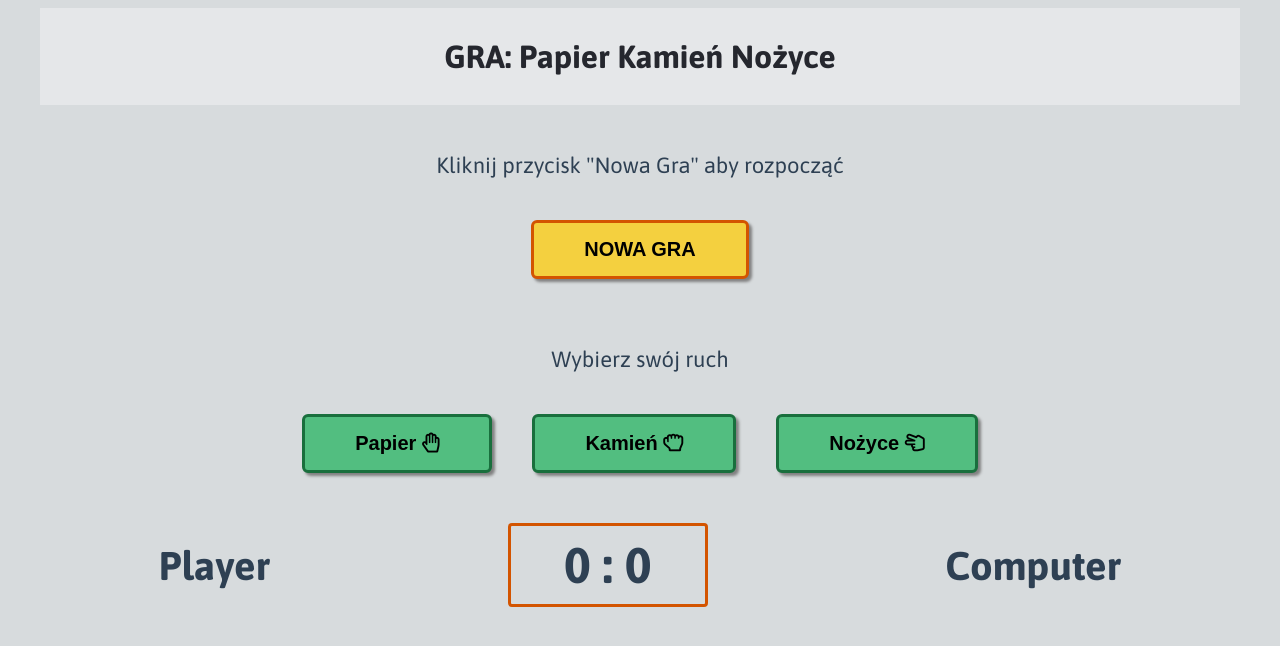
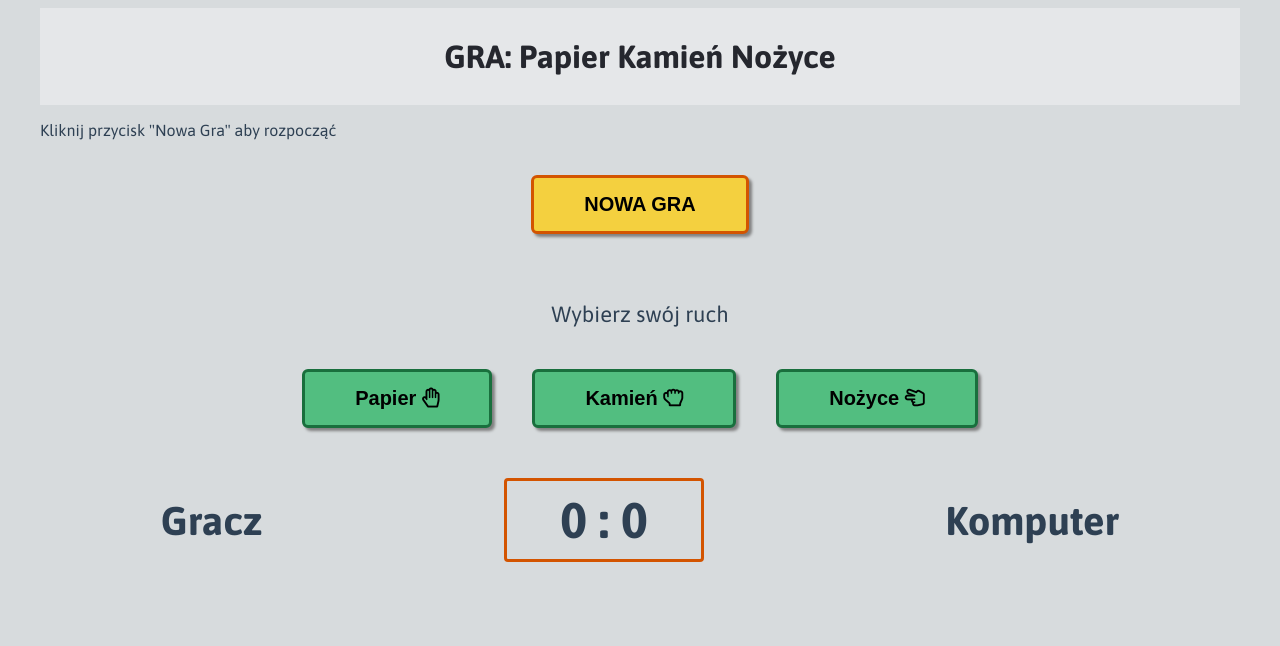
Before and after one commit to krollukasz/8.4_Game, a website: page index.html in a window 1280 px wide. Drawn offline with Linux system fonts and the light colour scheme.

Commit message:
Add new class for elements

```diff
--- a/index.html
+++ b/index.html
@@ -17,19 +17,19 @@
             </div>
         </div>
 
-        <div id="info" class="container">
+        <div id="info-start" class="start container">
             <p id="start-message">Kliknij przycisk "Nowa Gra" aby rozpocząć</p>
         </div>
 
-        <div id="new-game-button" class="container">
+        <div id="new-game-button" class="new-game-button container">
             <button type="button" class="btn btn-primary btn-lg new-game global">
                 NOWA GRA
             </button>
         </div>
 
-        <div id="number-of-rounds" class="container"></div>
+        <div id="number-of-rounds" class="number-of-rounds container"></div>
 
-        <div id="info" class="container">
+        <div id="info" class="info-action container">
             <p id="action-message">Wybierz swój ruch</p>
         </div>
 
@@ -47,15 +47,15 @@
             </div>
         </div>
 
-        <div id="output-result" class="container"></div>
+        <div id="output-result" class="result-info container"></div>
 
-        <div class="container">
+        <div class="score container">
             <div class="score-board row">
-                <span id="user-label">Player</span>
+                <span id="user-label" class="user-label">Gracz</span>
                 <div class="score-board-table">
                     <span id="user-score">0</span> : <span id="computer-score">0</span>
                 </div>
-                <span id="computer-label">Computer</span>
+                <span id="computer-label" class="computer-label">Komputer</span>
             </div>
         </div>
 
```
